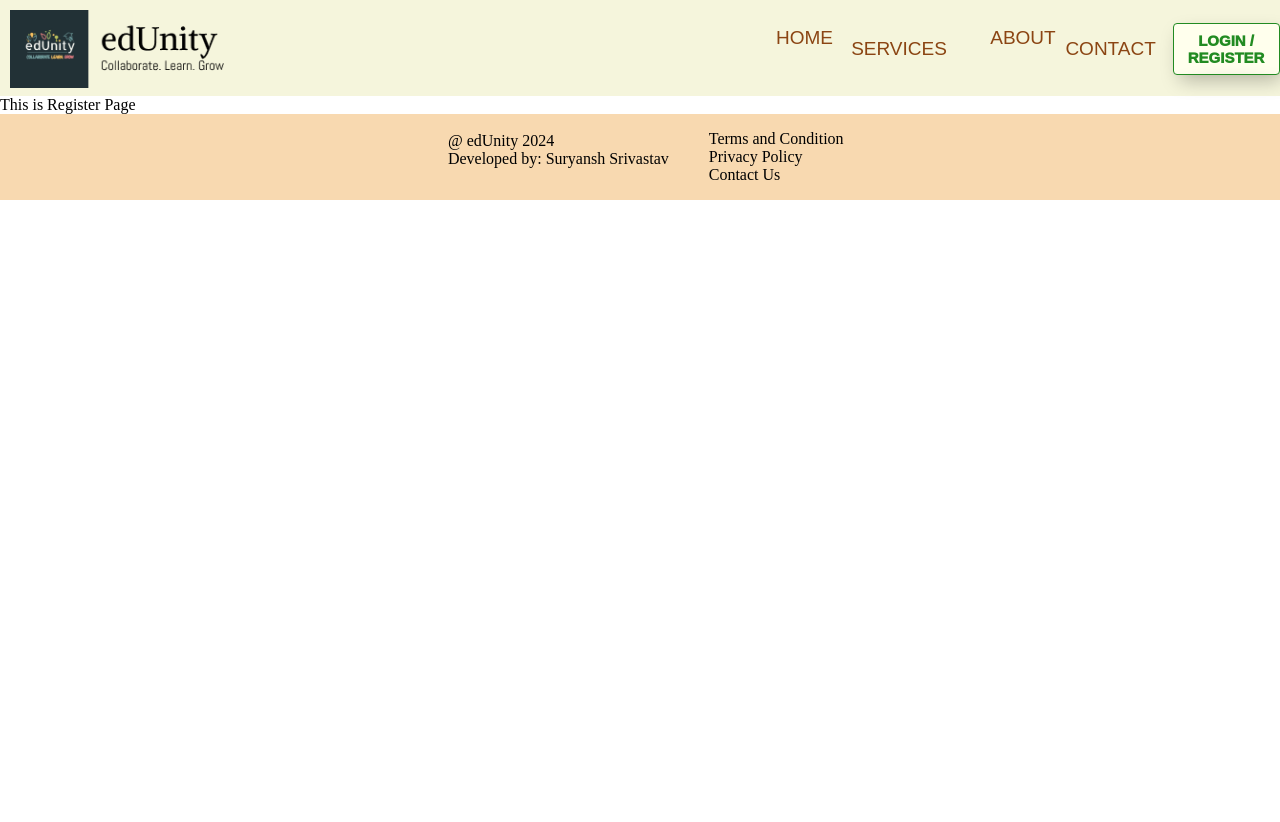
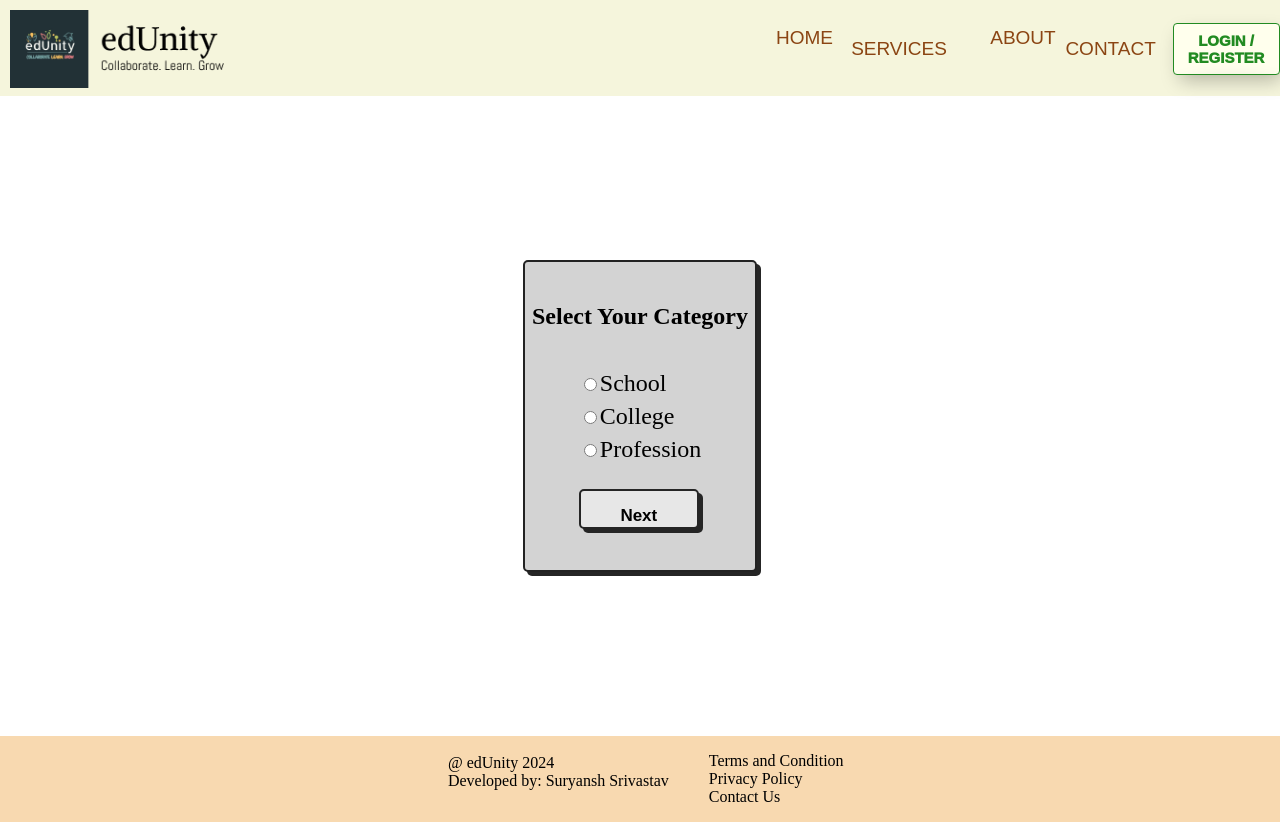
Before and after one commit to ssuryanshh/discussify, a React (Vite) app in the folder client/: page /register in a window 1280 px wide. Before the commit the page ends 800 px from the top, so only its background shows below. Built offline with nearby package versions, Linux system fonts and the light colour scheme; a web font is replaced by a local one.

Commit message:
created Registration Page

```diff
--- a/client/package.json
+++ b/client/package.json
@@ -10,11 +10,13 @@
     "preview": "vite preview"
   },
   "dependencies": {
+    "@fortawesome/fontawesome-free": "^6.5.1",
     "localforage": "^1.10.0",
     "match-sorter": "^6.3.3",
     "react": "^18.2.0",
     "react-dom": "^18.2.0",
     "react-router-dom": "^6.21.3",
+    "react-toggle": "^4.1.3",
     "sort-by": "^0.0.2"
   },
   "devDependencies": {
--- a/client/src/pages/Login/Login.css
+++ b/client/src/pages/Login/Login.css
@@ -25,7 +25,7 @@
     display: flex;
     justify-content: center;
     align-items: center;
-    height: 60vh;
+    height: 80vh;
   }
   .card-side::before {
     position: absolute;
--- a/client/src/pages/Login/Login.jsx
+++ b/client/src/pages/Login/Login.jsx
@@ -1,6 +1,7 @@
 import React from 'react'
 import "./Login.css"
-function Login({setShowDashboard}) {
+import {NavLink} from "react-router-dom";
+function Login() {
   return (
     <div  className="login">
     <div class="wrapper">
@@ -24,7 +25,7 @@ function Login({setShowDashboard}) {
                     <input class="flip-card__input" placeholder="userame" type="username"></input>
                     <input class="flip-card__input" name="email" placeholder="Email" type="email"></input>
                     <input class="flip-card__input" name="password" placeholder="Password" type="password"></input>
-                    <button class="flip-card__btn">Confirm!</button>
+                    <NavLink to ="/register"><button class="flip-card__btn">Confirm!</button></NavLink>
                  </form>
               </div>
            </div>
--- a/client/src/pages/Register/Register.css
+++ b/client/src/pages/Register/Register.css
@@ -0,0 +1,99 @@
+.register-container{
+    display: flex;
+    justify-content: center;
+    align-items: center;
+    height: 80vh;
+}
+.category{
+    display: flex;
+    justify-content: center;
+    align-items: center;
+    height: 80%;
+    width: 30%;
+}
+.cat-container{
+    display: flex;
+    justify-content: center;
+    align-items: center;
+    min-height: 60%;
+    width :60%;
+    flex-direction: column;
+    background: lightgrey;
+    gap: 20px;
+    border: 2px solid rgb(34, 34, 34) ;
+    border-radius: 5px;
+    box-shadow: 4px 4px rgb(37, 37, 37) ;
+
+}
+.cat-sel{
+    display: flex;
+    align-items: left;
+    justify-content: center;
+    flex-direction: column;
+    font-size: x-large;
+    gap: 6px;
+}
+
+h1.cat{
+    font-size: xx-large;
+    margin-top: 2px;
+}
+.cat-btn{
+        margin: 20px 0 20px 0;
+        width: 120px;
+        height: 40px;
+        border-radius: 5px;
+        border: 2px solid rgb(37, 37, 37);
+        background-color: rgb(231, 231, 231);
+        box-shadow: 4px 4px rgb(37, 37, 37);
+        font-size: 17px;
+        font-weight: 600;
+        color: var(--font-color);
+        cursor: pointer;
+    }
+    .cat-details{
+        display: flex;
+        justify-content: center;
+        align-items: center;
+        min-height: 90%;
+        width :75%;
+        flex-direction: column;
+        background: lightgrey;
+        gap: 20px;
+        border: 2px solid rgb(34, 34, 34) ;
+        border-radius: 5px;
+        box-shadow: 4px 4px rgb(37, 37, 37) ;
+    }
+    .btn-details{
+        display: flex;
+        align-items: center;
+        flex-direction: row;
+        column-gap: 20px;
+        justify-content: space-between;
+    }
+    .cat-form{
+        display: flex;
+        flex-direction: column;
+        align-items: center;
+        gap: 20px;
+    }
+    .cat-input{
+        width: 250px;
+        height: 40px;
+        border-radius: 5px;
+        border: 2px solid rgb(34, 34, 34);
+        background-color: rgb(232, 232, 232);
+        box-shadow: 4px 4px rgb(34, 34, 34);
+        font-size: 15px;
+        font-weight: 600;
+        color: #323232;
+        padding: 5px 10px;
+        outline: none;
+    }
+    .cat-input::placeholder{
+        color: #666;
+        opacity: 0.8;
+    }
+    .cat-input:focus{
+        border: 2px solid #2d8cf0;
+    }
--- a/client/src/pages/Register/Register.jsx
+++ b/client/src/pages/Register/Register.jsx
@@ -1,11 +1,89 @@
-import React from 'react'
+import React, { Component } from 'react';
+import "./Register.css";
+// Make sure to include the style for the toggle
 
-function Register() {
-  return (
-    <div>
-      This is Register Page
-    </div>
-  )
+class RegistrationForm extends Component {
+  constructor(props) {
+    super(props);
+    this.state = {
+      step: 1,
+      category: null,
+      toggle: false
+    };
+  }
+
+  handleNext = () => {
+    this.setState(prevState => ({ step: prevState.step + 1, toggle: !this.state.toggle }));
+  }
+  handlePrev = () => {
+    this.setState(prevState => ({ step: prevState.step - 1 }));
+  }
+
+  handleCategorySelection = (category) => {
+    this.setState({ category });
+  }
+
+  render() {
+    return (
+      <div className='register-container'>
+        <div className='category'>
+        {this.state.step === 1 && (
+          <div className='cat-container'>
+            <h2 className='cat'>Select Your Category</h2>
+          <div className='cat-sel'>
+          <label>
+              <input type="radio" name="category" value="School" onChange={() => this.handleCategorySelection('School')} />
+              School
+            </label>
+            <label>
+              <input type="radio" name="category" value="College" onChange={() => this.handleCategorySelection('College')} />
+              College
+            </label>
+            <label>
+              <input type="radio" name="category" value="Profession" onChange={() => this.handleCategorySelection('Profession')} />
+              Profession
+            </label><button className="cat-btn" onClick={this.handleNext}>Next</button>
+          </div>
+          </div>
+        )}
+        {this.state.step === 2 && (
+          <div className='cat-details'>
+            <h2 className='cat'>User Details</h2>
+            {this.state.category === 'School' && (
+              <div className='cat-form'>
+                <input className="cat-input" type="text" placeholder="Name" />
+                <input className="cat-input" type="text" placeholder="Stream" />
+              </div>
+            )}
+            {this.state.category === 'College' && (
+              <div className='cat-form'>
+                <input className="cat-input" type="text" placeholder="Name" />
+                <input className="cat-input" type="text" placeholder="Degree Persuing e.g. BTech" />
+                <input className="cat-input" type="text" placeholder="Specialization e.g. CSE" />
+                <input className="cat-input" type="text" placeholder="University e,g, LPU" />
+                <input className="cat-input" type="text" placeholder="Graduation Year e.g. 2025" />
+              </div>
+            )}
+            {this.state.category === 'Profession' && (
+              <div className='cat-form'>
+                <input className="cat-input" type="text" placeholder="Name" />
+                <input className="cat-input" type="text" placeholder="Highest Education e.g. MBA" />
+                <input className="cat-input" type="text" placeholder="Profession e.g. Software Developer" />
+                <input className="cat-input" type="text" placeholder="Company(if working)" />
+                <input className="cat-input" type="text" placeholder="University(if higher education)" />
+              </div>
+            )}
+            <div className='btn-details'>
+            <button className="cat-btn" onClick={this.handlePrev}>Back</button>
+            <button className="cat-btn" onClick={this.handleNext}>Register</button>
+            </div>
+          </div>
+        )}
+      </div>
+
+      </div>
+    );
+  }
 }
 
-export default Register
+export default RegistrationForm;
```
Also changed, not shown: 1 other file (tests, documents, lock files or other folders).
